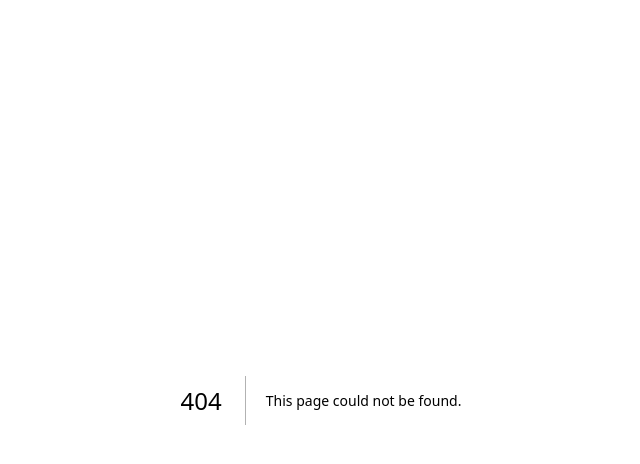
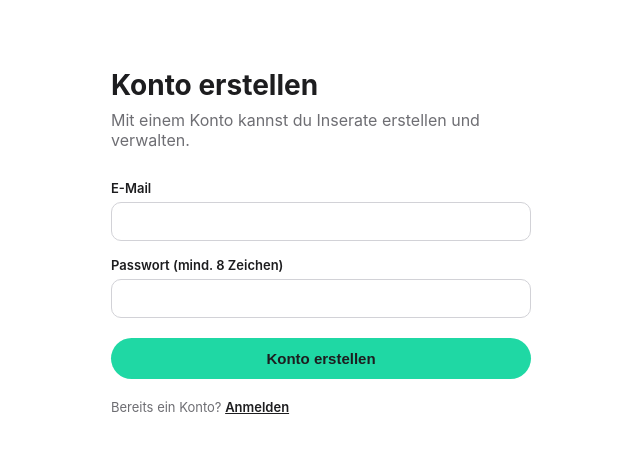
Before and after one commit to Omnigo1991/omnigo-app, a Next.js app: page /registrieren in a window 1280 px wide. Before the commit this address had no page. Shown: the top 464 px of the page, without its empty margins (319-959 px from the left). Built offline with nearby package versions, Linux system fonts and the light colour scheme; no server answers.

Commit message:
Create page.js

```diff
--- /dev/null
+++ b/app/registrieren/page.js
@@ -0,0 +1,84 @@
+'use client';
+
+import Link from 'next/link';
+import { useFormState, useFormStatus } from 'react-dom';
+import { registerUser } from '../actions/auth';
+
+const FONT =
+  '-apple-system, BlinkMacSystemFont, "Segoe UI", Roboto, Helvetica, Arial, sans-serif';
+
+const inputStyle = {
+  display: 'block',
+  width: '100%',
+  marginTop: 6,
+  padding: '10px 12px',
+  border: '1.5px solid #D2D2D7',
+  borderRadius: 10,
+  fontFamily: 'inherit',
+  fontSize: 14,
+  boxSizing: 'border-box',
+};
+
+function SubmitButton() {
+  const { pending } = useFormStatus();
+  return (
+    <button
+      type="submit"
+      disabled={pending}
+      style={{
+        marginTop: 4,
+        background: '#1FD8A4',
+        color: '#1D1D1F',
+        border: 'none',
+        borderRadius: 999,
+        padding: '12px 20px',
+        fontWeight: 700,
+        fontSize: 15,
+        cursor: pending ? 'default' : 'pointer',
+        opacity: pending ? 0.6 : 1,
+      }}
+    >
+      {pending ? 'Wird erstellt …' : 'Konto erstellen'}
+    </button>
+  );
+}
+
+export default function RegisterPage() {
+  const [state, formAction] = useFormState(registerUser, {});
+
+  return (
+    <main style={{ fontFamily: FONT, maxWidth: 420, margin: '0 auto', padding: '60px 20px' }}>
+      <h1 style={{ fontSize: 28, fontWeight: 700, margin: 0, color: '#1D1D1F' }}>
+        Konto erstellen
+      </h1>
+      <p style={{ color: '#6E6E73', marginTop: 8, marginBottom: 30 }}>
+        Mit einem Konto kannst du Inserate erstellen und verwalten.
+      </p>
+
+      <form action={formAction} style={{ display: 'flex', flexDirection: 'column', gap: 16 }}>
+        <label style={{ fontSize: 13, fontWeight: 600, color: '#1D1D1F' }}>
+          E-Mail
+          <input name="email" type="email" required style={inputStyle} />
+        </label>
+
+        <label style={{ fontSize: 13, fontWeight: 600, color: '#1D1D1F' }}>
+          Passwort (mind. 8 Zeichen)
+          <input name="password" type="password" required minLength={8} style={inputStyle} />
+        </label>
+
+        {state?.error && (
+          <p style={{ color: '#B3261E', fontSize: 13, margin: 0 }}>{state.error}</p>
+        )}
+
+        <SubmitButton />
+      </form>
+
+      <p style={{ marginTop: 20, fontSize: 13, color: '#6E6E73' }}>
+        Bereits ein Konto?{' '}
+        <Link href="/anmelden" style={{ color: '#1D1D1F', fontWeight: 600 }}>
+          Anmelden
+        </Link>
+      </p>
+    </main>
+  );
+}
```
